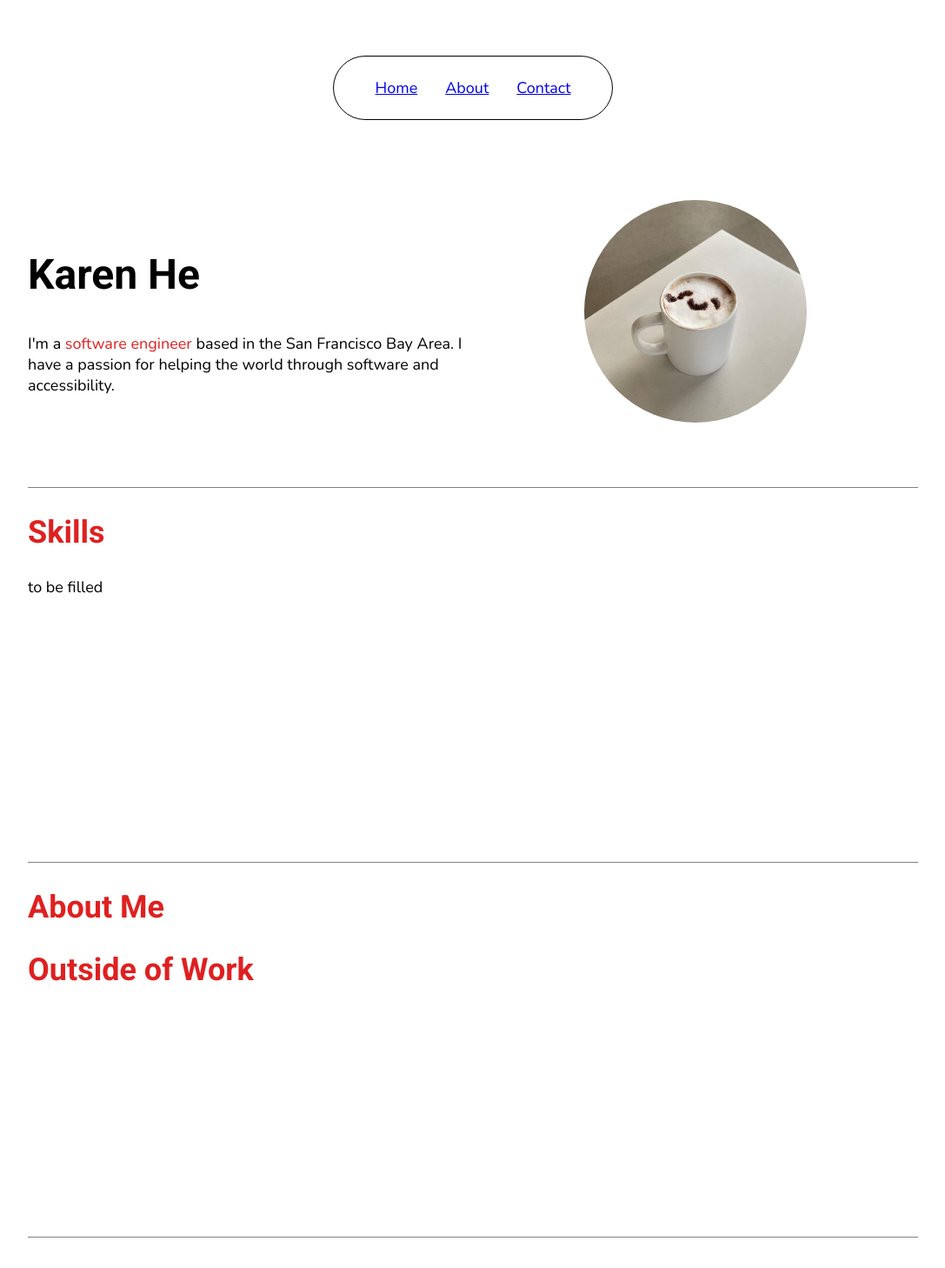
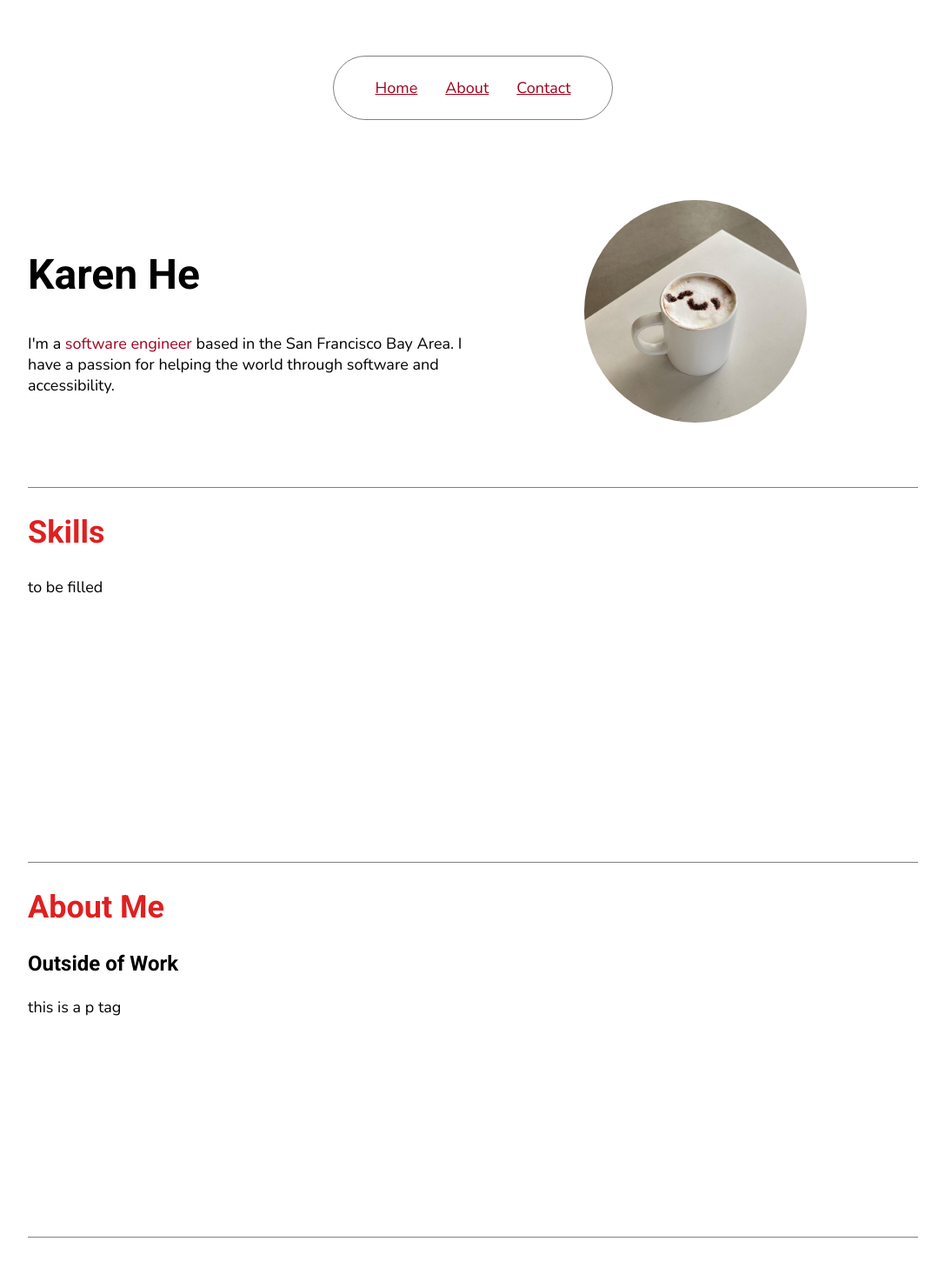
Before and after one commit to baekrxnn/personal-site, a React (Create React App) app: page / in a window 1280 px wide. Shown: the top 1458 px of the page at 87% size, without its empty margins (96-1183 px from the left). Built offline with nearby package versions, Linux system fonts and the light colour scheme.

Commit message:
separate header and home into components
Header and Home are now their own components.
Header gets its CSS from "header.css".
Base CSS variables now live inside "variables.css"

```diff
--- a/src/App.css
+++ b/src/App.css
@@ -1,66 +1,6 @@
-:root {
-  --text-primary: #000000;
-  /* --text-secondary: #e63946; */
-  --text-secondary: #df2020;
-  --background-color: #ffffff;
-
-  --background-color-night: #004466;
-  --text-primary-night: #e9e3dc;
-
-  --font-size-h1: 48px;
-  --font-size-h2: 36px;
-  --font-size-h3: 24px;
-  --font-size-default: 18px;
-}
-
-h1 {
-  font-size: var(--font-size-h1);
-  font-family: "Roboto", serif;
-}
-
-h2 {
-  color: var(--text-secondary);
-  font-size: var(--font-size-h2);
-  font-family: "Roboto", serif;
-  font-style: normal;
-  font-weight: 700;
-}
-
-h3 {
-  font-size: var(--font-size-h3);
-  font-family: "Roboto", serif;
-}
-
-p, a {
-  font-size: var(--font-size-default);
-  font-family: "Nunito", serif;
-}
-
-header {
-  display: flex;
-  justify-content: center;
-  position: fixed;
-  width: 100%;
-  padding: 5% 0;
-  /* background-color: beige; */
-  z-index: 100;
-
-  .navbar {
-    width: fit-content;
-    padding: 24px 48px;
-    border-radius: 50px;
-    display: flex;
-    gap: 32px;
-    border: 1px solid black;
-    background-color: var(--background-color);
-  }
-
-}
+@import url("variables.css");
 
 .App {
-  /* padding: 5%; */
-  /* padding-left: 10%; */
-  /* padding-right: 10%; */
   font-size: var(--font-size-default);
   background-color: var(--background-color);
   min-height: 100vh;
@@ -80,7 +20,7 @@ header {
       width: 50%;
 
       #highlight_swe {
-        color: var(--text-secondary);
+        color: var(--text-secondary-small);
         display: inline;
       }
     }
--- a/src/App.tsx
+++ b/src/App.tsx
@@ -1,31 +1,14 @@
-import React from 'react';
-import photo from './placeholder_photo.jpeg'
+import home from './home';
+import header from './header/header';
 import './App.css';
 
 function App() {
   return (
     <div className="App">
-      <header>
-        <nav className='navbar'>
-          <a href='#home'>Home</a>
-          <a href='#about'>About</a>
-          <a href='#contact'>Contact</a>
-        </nav>
-      </header>
+      {header()}
 
       <div className='content'>
-        <section className='home' id='home'>
-          <div className='summary-text'>
-            <h1>Karen He</h1>
-            <p className='blurb'>
-              I'm a <span id='highlight_swe'>software engineer</span> based in the San Francisco Bay Area.
-              I have a passion for helping the world through software and accessibility.
-            </p>
-          </div>
-          <div className='headshot'>
-            <img src={photo} id='photo' alt='Karen headshot'/>
-          </div>
-        </section>
+        {home()}
 
         <section className='skills'>
           <h2>Skills</h2>
@@ -34,7 +17,8 @@ function App() {
 
         <section id='about'>
           <h2>About Me</h2>
-          <h2>Outside of Work</h2>
+          <h3>Outside of Work</h3>
+          <p>this is a p tag</p>
         </section>
 
         <section className='contact' id='contact'>
--- /dev/null
+++ b/src/header/header.css
@@ -0,0 +1,20 @@
+@import url("../variables.css");
+
+header {
+  display: flex;
+  justify-content: center;
+  position: fixed;
+  width: 100%;
+  padding: 5% 0;
+  z-index: 100;
+
+  .navbar {
+    width: fit-content;
+    padding: 24px 48px;
+    border-radius: 50px;
+    display: flex;
+    gap: 32px;
+    border: 1px solid gray;
+    background-color: var(--background-color);
+  }
+}
--- /dev/null
+++ b/src/header/header.tsx
@@ -0,0 +1,15 @@
+import './header.css'
+
+const header = () => {
+  return (
+    <header>
+        <nav className='navbar'>
+          <a href='#home'>Home</a>
+          <a href='#about'>About</a>
+          <a href='#contact'>Contact</a>
+        </nav>
+      </header>
+  )
+}
+
+export default header;
--- /dev/null
+++ b/src/home.tsx
@@ -0,0 +1,20 @@
+import photo from './placeholder_photo.jpeg';
+
+const home = () => {
+  return (
+    <section className='home' id='home'>
+      <div className='summary-text'>
+        <h1>Karen He</h1>
+        <p className='blurb'>
+          I'm a <span id='highlight_swe'>software engineer</span> based in the San Francisco Bay Area.
+          I have a passion for helping the world through software and accessibility.
+        </p>
+      </div>
+      <div className='headshot'>
+        <img src={photo} id='photo' alt='Karen headshot'/>
+      </div>
+    </section>
+  )
+}
+
+export default home;
--- /dev/null
+++ b/src/variables.css
@@ -0,0 +1,46 @@
+:root {
+  --text-primary: #000000;
+  --text-secondary: #df2020;
+  --text-secondary-small: #A0001C;
+  --background-color: #ffffff;
+
+  --background-color-night: #004466;
+  --text-primary-night: #e9e3dc;
+
+  --font-size-h1: 48px;
+  --font-size-h2: 36px;
+  --font-size-h3: 24px;
+  --font-size-default: 18px;
+
+  --font-headings: "Roboto", serif;
+  --font-default: "Nunito", serif;
+}
+
+h1 {
+  font-size: var(--font-size-h1);
+  font-family: var(--font-headings);
+}
+
+h2 {
+  color: var(--text-secondary);
+  font-size: var(--font-size-h2);
+  font-family: var(--font-headings);
+  font-style: normal;
+  font-weight: bold;
+}
+
+h3 {
+  font-size: var(--font-size-h3);
+  font-family: var(--font-headings);
+}
+
+p {
+  font-size: var(--font-size-default);
+  font-family: var(--font-default);
+}
+
+a {
+  font-size: var(--font-size-default);
+  font-family: var(--font-default);
+  color: var(--text-secondary-small);
+}
```
Also changed, not shown: public/index.html (+0 -10 lines).
